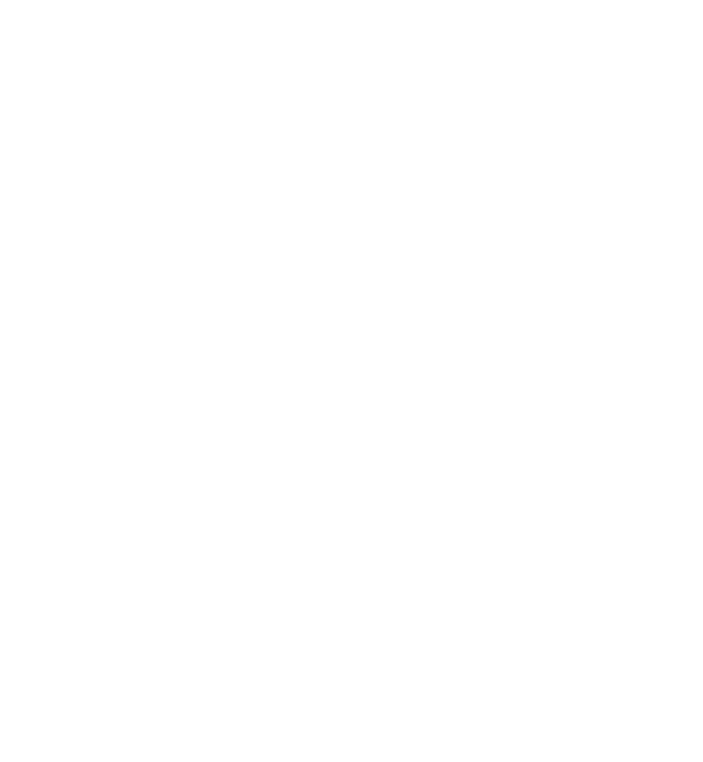
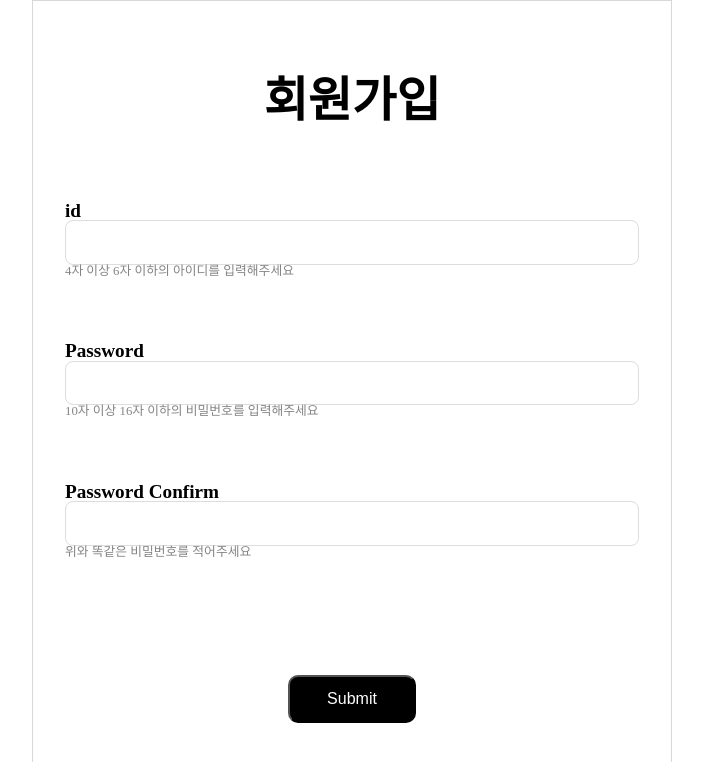
Before and after one commit to HyeonE0103/escapediary-FE, a React (Create React App) app: page /join-membership in a window 1280 px wide. Before the commit this address had no page. Shown: the top 762 px of the page, without its empty margins (288-991 px from the left). Built offline with nearby package versions, Linux system fonts and the light colour scheme.

Commit message:
style: JoinMembership UI

```diff
--- a/src/App.jsx
+++ b/src/App.jsx
@@ -3,6 +3,8 @@
 import Main from "./pages/Main";
 import Detail from "./pages/Detail";
 import Create from "./pages/Create";
+import Login from "./pages/Login";
+import JoinMembership from "./pages/JoinMembership";
 
 const App = () => {
   return (
@@ -10,6 +12,8 @@
       <Route path="/" element={<Main />} />
       <Route path="/detail/:postid" element={<Detail />} />
       <Route path="/create" element={<Create />} />
+      <Route path="/login" element={<Login />} />
+      <Route path="join-membership" element={<JoinMembership />} />
     </Routes>
   );
 };
--- /dev/null
+++ b/src/pages/JoinMembership.jsx
@@ -0,0 +1,80 @@
+import React from "react";
+import Input from "../components/common/Input";
+import Button from "../components/common/Button";
+import { styled } from "styled-components";
+
+const JoinMembership = () => {
+  return (
+    <JoinMembershipWrap>
+      <JoinMembershipContainer>
+        <JoinMebershipHeader>
+          <h1>회원가입</h1>
+        </JoinMebershipHeader>
+        <JoinMebershipBody>
+          <div>
+            <Input labelText="id" />
+            <p>4자 이상 6자 이하의 아이디를 입력해주세요</p>
+          </div>
+          <div>
+            <Input labelText="Password" />
+            <p>10자 이상 16자 이하의 비밀번호를 입력해주세요</p>
+          </div>
+          <div>
+            <Input labelText="Password Confirm" />
+            <p>위와 똑같은 비밀번호를 적어주세요</p>
+          </div>
+        </JoinMebershipBody>
+        <JoinMebershipFooter>
+          <Button color="black" size="medium">
+            Submit
+          </Button>
+        </JoinMebershipFooter>
+      </JoinMembershipContainer>
+    </JoinMembershipWrap>
+  );
+};
+const JoinMembershipWrap = styled.div`
+  width: 100%;
+  height: 100vh;
+  display: flex;
+  align-items: center;
+  justify-content: center;
+`;
+const JoinMembershipContainer = styled.div`
+  width: 40rem;
+  height: 50rem;
+  display: flex;
+  flex-direction: column;
+  border: 1px solid #d8d8d8;
+  position: relative;
+  padding: 0 2rem;
+  box-sizing: border-box;
+`;
+const JoinMebershipHeader = styled.div`
+  flex: 1;
+  display: flex;
+  flex-direction: column;
+  align-items: center;
+  justify-content: center;
+  h1 {
+    font-size: 3rem;
+    font-weight: bold;
+  }
+`;
+const JoinMebershipBody = styled.div`
+  flex: 2;
+  display: flex;
+  flex-direction: column;
+  gap: 4rem;
+  p {
+    color: #848484;
+    font-size: 0.8rem;
+  }
+`;
+const JoinMebershipFooter = styled.div`
+  flex: 1;
+  display: flex;
+  align-items: center;
+  justify-content: center;
+`;
+export default JoinMembership;
```
